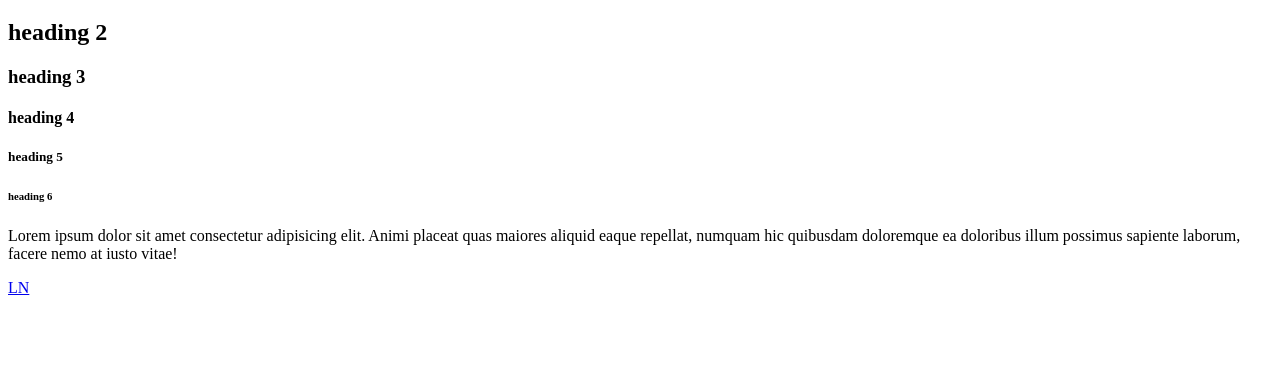
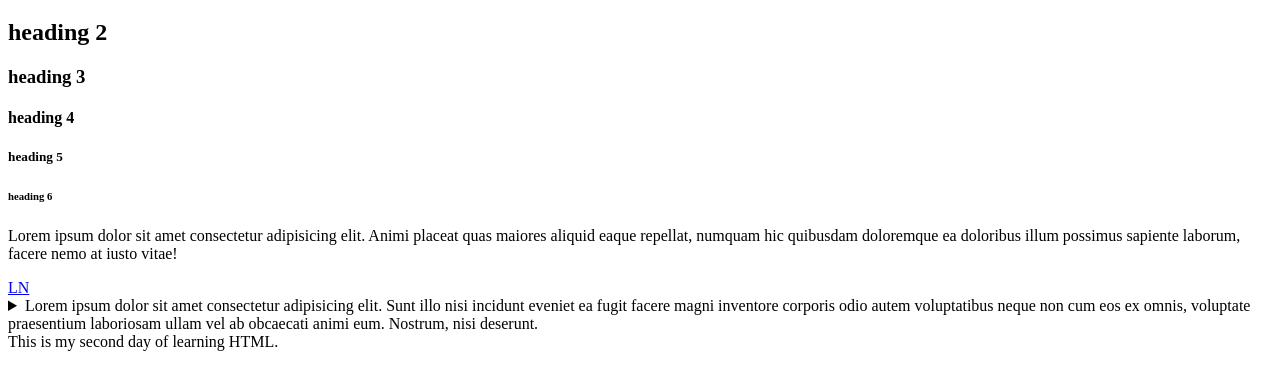
Before and after one commit to Ankitchoudhary1205/HTML, a plain HTML site: page index.html in a window 1280 px wide. Shown: the part 61-450 px from the top of the page. Drawn offline with Linux system fonts and the light colour scheme.

Commit message:
second commit

```diff
--- a/index.html
+++ b/index.html
@@ -18,7 +18,11 @@
     <p>Lorem ipsum dolor sit amet consectetur adipisicing elit. Animi placeat quas maiores aliquid eaque repellat, numquam hic quibusdam doloremque ea doloribus illum possimus sapiente laborum, facere nemo at iusto vitae!</p>
     <!-- Link tag -->
     <a href="https://bit.ly/3rUpjG4"> LN</a>
+    <details>
 
+         <summary>Lorem ipsum dolor sit amet consectetur adipisicing elit. Sunt illo nisi incidunt eveniet ea fugit facere magni inventore corporis odio autem voluptatibus neque non cum eos ex omnis, voluptate praesentium laboriosam ullam vel ab obcaecati animi eum. Nostrum, nisi deserunt.</summary>
+    </details>
+    This is my second day of learning HTML.
 
 
 </body>
```
